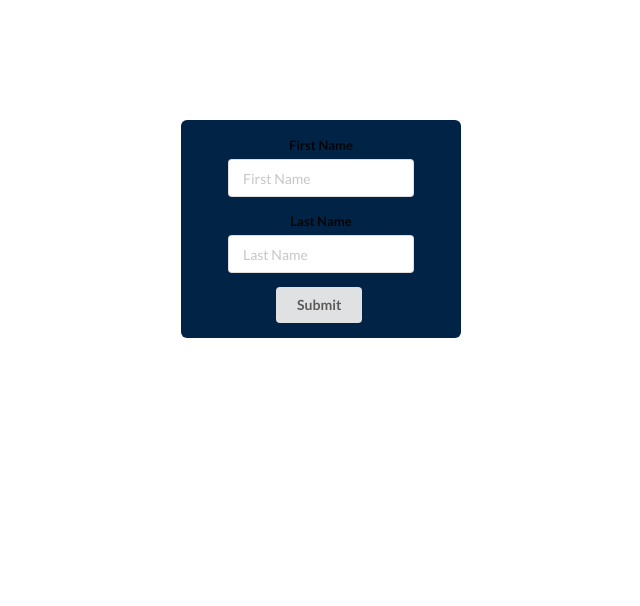
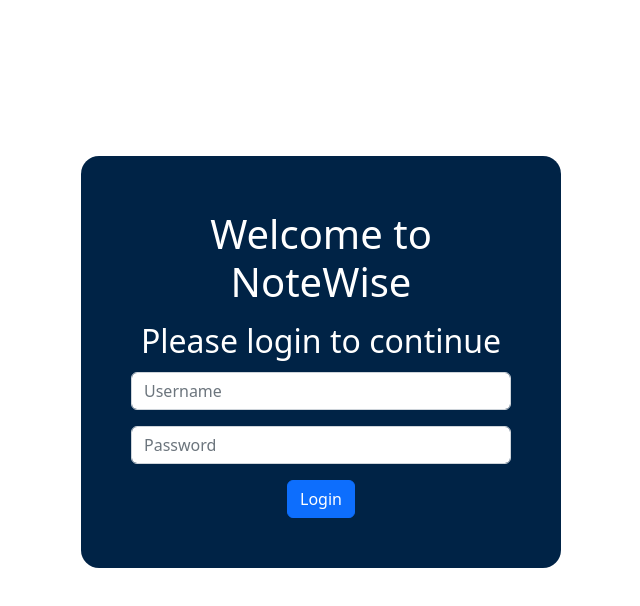
Before and after one commit to Said-cmd/NoteWise, a React (Create React App) app: page / in a window 1280 px wide. Shown: the top 606 px of the page, without its empty margins (319-959 px from the left). Built offline with nearby package versions, Linux system fonts and the light colour scheme; a web font is replaced by a local one.

Commit message:
Login form styled and completed using bootstrap.

```diff
--- a/package.json
+++ b/package.json
@@ -6,7 +6,9 @@
     "@testing-library/jest-dom": "^5.16.4",
     "@testing-library/react": "^13.3.0",
     "@testing-library/user-event": "^13.5.0",
+    "bootstrap": "^5.2.0",
     "react": "^18.2.0",
+    "react-bootstrap": "^2.4.0",
     "react-dom": "^18.2.0",
     "react-router-dom": "^5.2.0",
     "react-scripts": "5.0.1",
--- a/src/components/Login.js
+++ b/src/components/Login.js
@@ -1,21 +1,23 @@
 import React from "react";
+import Button from 'react-bootstrap/Button';
+import Form from 'react-bootstrap/Form';
+
 function Login() {
     return (
     <div className="login-holder">
-      <form class="ui form">
-        <div class="field">
-        <label>First Name</label>
-        <input
-         placeholder="First Name"
-         />
-        </div>
-        <div class="field">
-        <label>Last Name</label>
-        <input
-        placeholder="Last Name"/>
-        </div>
-        <button class="ui button" type="submit">Submit</button>
-        </form>
+      <Form>
+        <h1 className="login-title">Welcome to NoteWise</h1>
+        <h2 className="login-subtitle">Please login to continue</h2>
+      <Form.Group className="mb-3" controlId="formBasicEmail">
+        <Form.Control type="email" placeholder="Username" />
+      </Form.Group>
+      <Form.Group className="mb-3" controlId="formBasicPassword">
+        <Form.Control type="password" placeholder="Password" />
+      </Form.Group>
+      <Button variant="primary" type="submit">
+        Login
+      </Button>
+    </Form>
         </div>
     );
 }
--- a/src/index.css
+++ b/src/index.css
@@ -12,12 +12,28 @@ body {
 div.login-holder {
   text-align: center;
   background-color: rgb(0, 35, 70);
-  border-radius: 6px;
+  border-radius: 18px;
   align-items: center;
   display: flex;
   flex-direction: column;
   justify-content: center;
   margin: 120px auto 10em;
-  padding: 15px;
-  width: 20em;
+  padding: 50px;
+  width: 30em;
 }
+
+Form.Label.form-label {
+  background-color: #fff;
+}
+
+h1.login-title {
+  color: #fff;
+  padding-top: 4px;
+  padding-bottom: 4px;
+}
+
+h2.login-subtitle {
+  color: #fff;
+  padding-top: 4px;
+  padding-bottom: 4px;
+}
--- a/src/index.js
+++ b/src/index.js
@@ -1,7 +1,7 @@
 import React from 'react';
 import ReactDOM from 'react-dom';
 import './index.css';
-import 'semantic-ui-css/semantic.min.css'
+import 'bootstrap/dist/css/bootstrap.min.css';
 import App from './components/App';
 
 ReactDOM.render(<App />, document.getElementById("root"));
```
Also changed, not shown: 1 other file (tests, documents, lock files or other folders).
